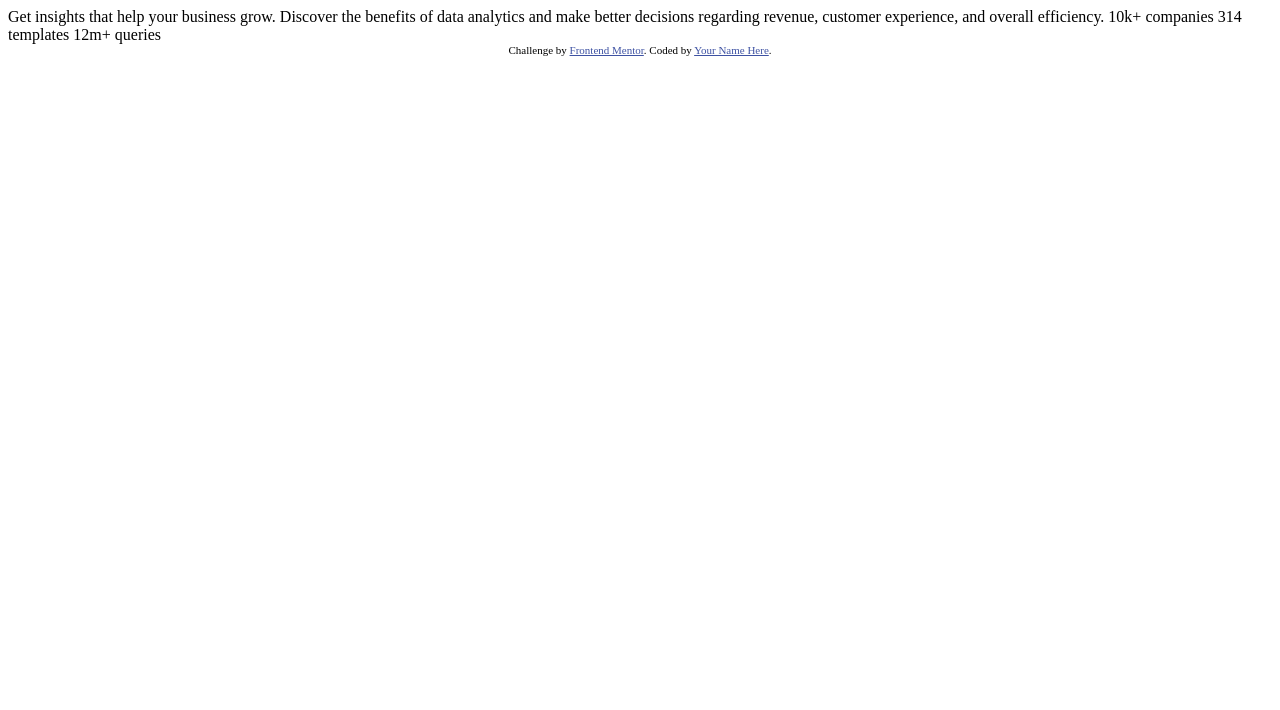
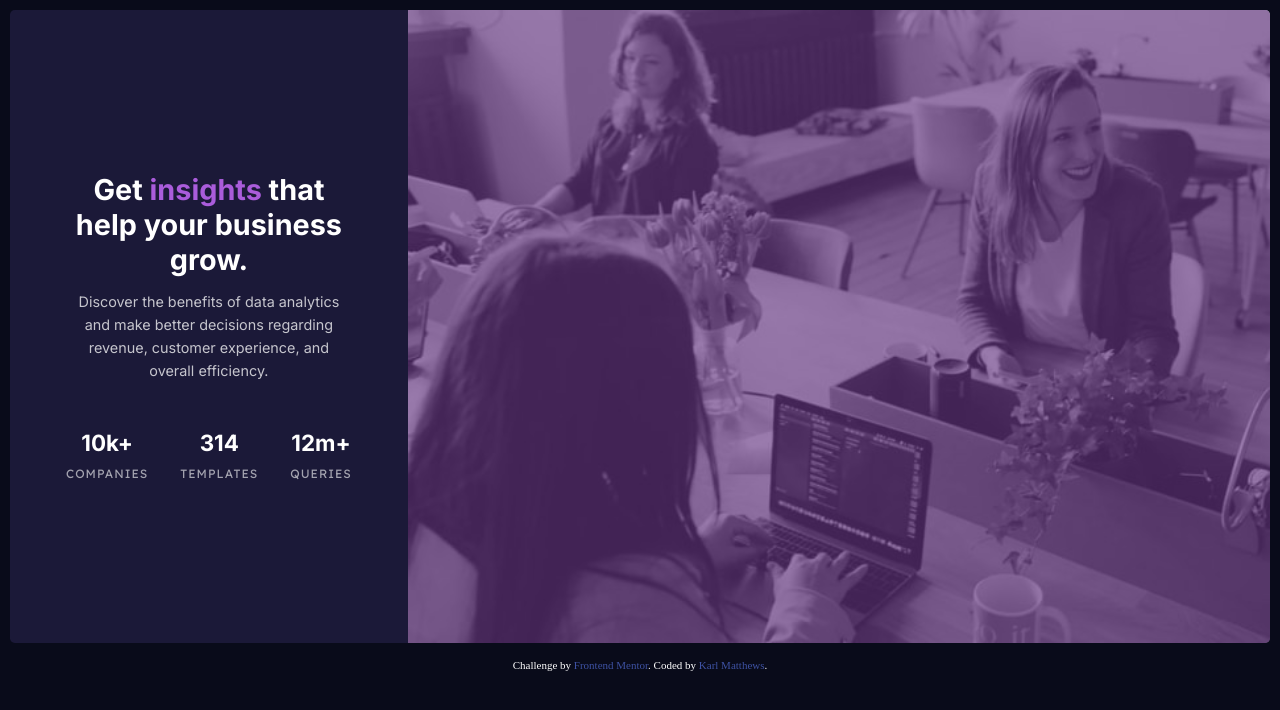
Before and after one commit to karmatt/Mentor-Stats-Preview-Card-Component, a plain HTML site: page index.html in a window 1280 px wide. Drawn offline with Linux system fonts and the light colour scheme.

Commit message:
Completed :q
I
H

```diff
--- /dev/null
+++ b/css/style.css
@@ -0,0 +1,134 @@
+*, *::before, *::after {
+    box-sizing: border-box;
+    margin: 0;
+    padding: 0;
+}
+:root {
+    --font-lexend-deca: "Lexend Deca", sans-serif;
+    --font-inter: "Inter", sans-serif;
+    --very-dark-blue: hsl(233, 47%, 7%);
+    --dark-saturated-blue: hsl(244, 38%, 16%);
+    --soft-violet: hsl(277, 64%, 61%);
+    --soft-violet-transparent: hsla(277, 42%, 36%, 0.65);
+    --white: hsl(0, 0%, 100%);
+    --transparent-white: hsla(0, 0%, 100%, 0.6);
+    --very-transparent-white: hsla(0, 0%, 100%, 0.75);
+}
+body {
+    background-color: var(--very-dark-blue);
+}
+img {
+    display:block;
+    height: 100%;
+    width: 100%;
+}
+.container {
+   margin: auto;
+   padding: 10px 10px;
+   position: relative;
+   max-width: 650px;
+}
+.stat-card {
+    display: flex;
+    background-color: var(--dark-saturated-blue);
+    border-radius: 0.3rem;
+    flex-direction: column;
+    margin-bottom: 1rem;
+    overflow: hidden;
+}
+.stat-card__image-container {
+    position: relative;
+}
+.stat-card__image-container::after {
+    background-color: var(--soft-violet-transparent);
+    content: "";
+    height: 100%;
+    position: absolute;
+    top: 0;
+    left: 0;
+    width: 100%;
+
+}
+.stat-card__text-container {
+    align-items: center;
+    display: flex;
+    flex-direction: column;
+    justify-content: center;
+    padding-bottom: 15px;
+}
+.stat-card__heading {
+    color: var(--white);
+    font-family: var(--font-inter);
+    font-size: 1.8rem;
+    margin-bottom: 0.8rem;
+}
+.stat-card__info {
+    font-family: var(--font-inter);
+    font-size: 0.9rem;
+    line-height: 1.6;
+}
+.stat-card__heading--purple {
+    color: var(--soft-violet);
+}
+.stat-card__text {
+    margin-bottom: 2rem;
+    max-width: 400px;
+    padding: 15px;
+    text-align: center;
+}
+.stat-card__info {
+    color: var(--very-transparent-white);
+}
+.stat-card__list {
+    display: flex;
+    flex-direction: column;
+    gap: 2rem;
+    justify-content: space-evenly;
+}
+.stat-card__list-item {
+    align-items: center;
+    display: flex;
+    flex-direction: column;
+}
+.stat-card__stat-number {
+    color: var(--white);
+    font-family: var(--font-inter);
+    font-size: 1.4rem;
+    font-weight: 700;
+    margin-bottom: 0.6rem;
+}
+.stat-card__stat-label {
+    color: var(--transparent-white);
+    font-family: var(--font-lexend-deca);
+    font-size: 0.75rem;
+    letter-spacing: 1px;
+}
+.attribution {
+    color: var(--white);
+    font-size: 11px;
+    text-align: center;
+}
+.attribution__link {
+    color: hsl(228, 45%, 44%);
+    text-decoration: none;
+}
+.uppercase {
+    text-transform: uppercase;
+}
+@media screen and (min-width: 769px) {
+    .container {
+        max-width: 1300px;
+        min-height: 100vh;
+    }
+    .stat-card {
+        flex-direction: row-reverse;
+        justify-content: space-evenly;
+    }
+    .stat-card__text-container {
+        margin: 0 2.5rem;
+    }
+    .stat-card__list {
+        flex-direction: row;
+        padding: 0 1rem;
+    }
+}
--- a/index.html
+++ b/index.html
@@ -3,31 +3,49 @@
 <head>
   <meta charset="UTF-8">
   <meta name="viewport" content="width=device-width, initial-scale=1.0"> <!-- displays site properly based on user's device -->
-
   <link rel="icon" type="image/png" sizes="32x32" href="./images/favicon-32x32.png">
-
+  <link rel="stylesheet" href="./css/style.css">
+  <link rel="preconnect" href="https://fonts.googleapis.com">
+  <link rel="preconnect" href="https://fonts.gstatic.com" crossorigin>
+  <link href="https://fonts.googleapis.com/css2?family=Inter:wght@400;700&family=Lexend+Deca&display=swap" rel="stylesheet">
   <title>Frontend Mentor | Stats preview card component</title>
-
-  <!-- Feel free to remove these styles or customise in your own stylesheet 👍 -->
-  <style>
-    .attribution { font-size: 11px; text-align: center; }
-    .attribution a { color: hsl(228, 45%, 44%); }
-  </style>
 </head>
 <body>
-
-  Get insights that help your business grow.
-
-  Discover the benefits of data analytics and make better decisions regarding revenue, customer
-  experience, and overall efficiency.
-
-  10k+ companies
-  314 templates
-  12m+ queries
-
-  <div class="attribution">
-    Challenge by <a href="https://www.frontendmentor.io?ref=challenge" target="_blank">Frontend Mentor</a>.
-    Coded by <a href="#">Your Name Here</a>.
+  <div class="container">
+    <main class="stat-card">
+      <section class="stat-card__image-container">
+        <img src="./images/image-header-mobile.jpg" alt="" sizes="100%" srcset="./images/image-header-desktop.jpg 540w, ./images/image-header-mobile.jpg 654w" class="stat-card__image" aria-hidden="true">
+      </section>
+      <div class="stat-card__text-container">
+        <section class="stat-card__text">
+          <h1 class="stat-card__heading">Get <span class="stat-card__heading--purple">insights</span> that help your business grow.</h1>
+          <p class="stat-card__info">Discover the benefits of data analytics and make better decisions regarding revenue, customer
+            experience, and overall efficiency.</p>
+        </section>
+        <section class="stat-card__stats">
+          <ul class="stat-card__list">
+            <li class="stat-card__list-item">
+              <p class="stat-card__stat-number">10k+</p>
+              <p class="stat-card__stat-label uppercase">companies</p>
+            </li>
+            <li class="stat-card__list-item">
+              <p class="stat-card__stat-number">314</p>
+              <p class="stat-card__stat-label uppercase">templates</p>
+            </li>
+            <li class="stat-card__list-item">
+              <p class="stat-card__stat-number">12m+</p>
+              <p class="stat-card__stat-label uppercase">queries</p>
+            </li>
+          </ul>
+        </section>
+      </div>
+    </main>
+    <footer class="container__footer">
+      <p class="attribution">
+        Challenge by <a class="attribution__link" href="https://www.frontendmentor.io?ref=challenge" target="_blank">Frontend Mentor</a>.
+        Coded by <a class="attribution__link" href="#">Karl Matthews</a>.
+      </p>
+    </footer>
   </div>
 </body>
 </html>
```
Also changed, not shown: 1 other file.
